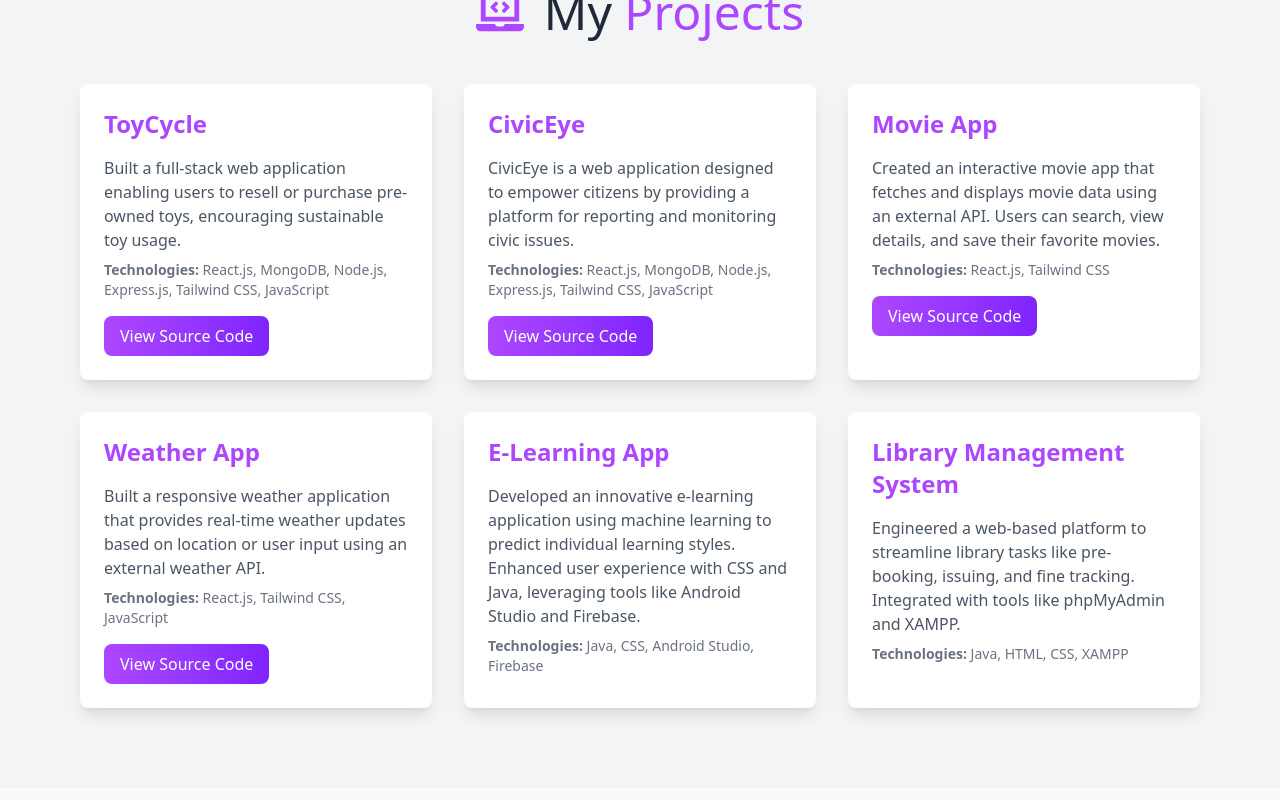
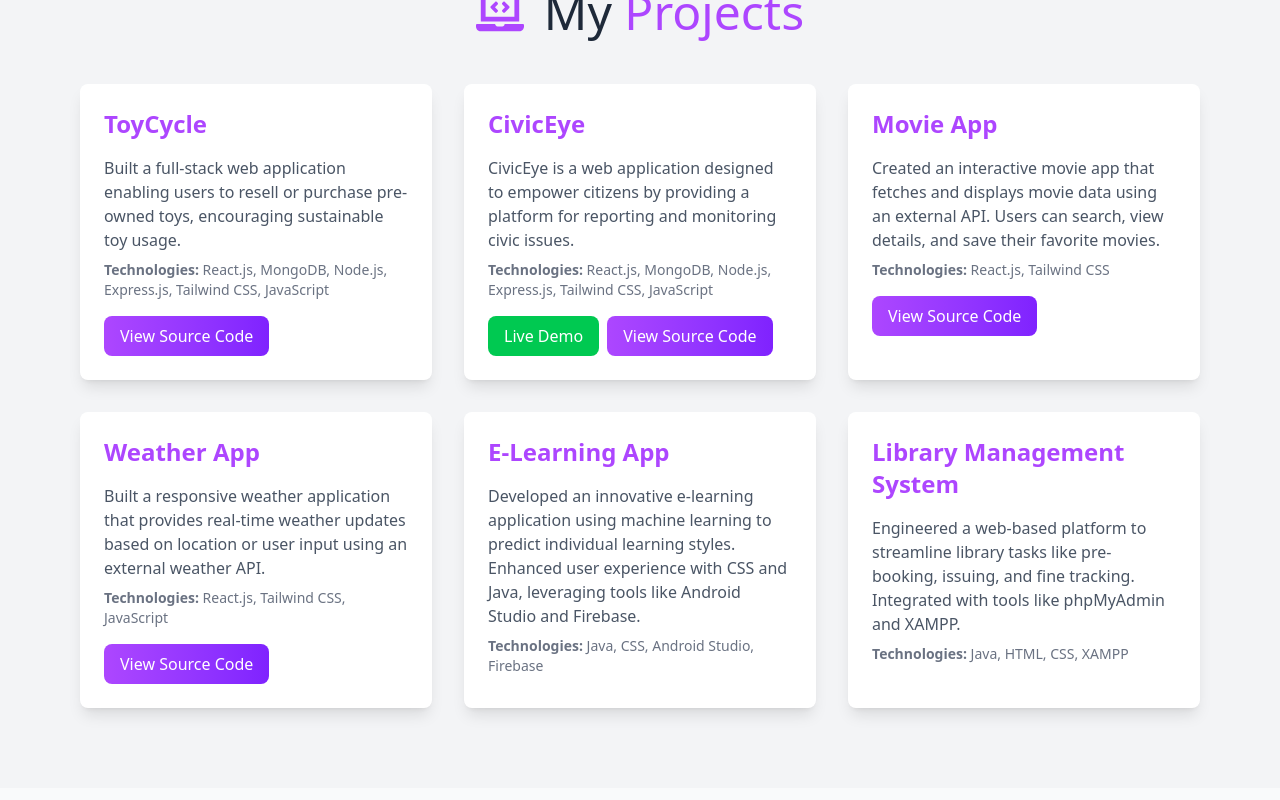
Before and after one commit to HridyaDEV/PortfolioUpdated, a React (Vite) app: page / in a window 1280 px wide. Shown: the part 3410-4210 px from the top of the page. Built offline with nearby package versions, Linux system fonts and the light colour scheme.

Commit message:
Added CivicEye including demo

```diff
--- a/src/components/Projects.jsx
+++ b/src/components/Projects.jsx
@@ -19,6 +19,7 @@ const projects = [
       "CivicEye is a web application designed to empower citizens by providing a platform for reporting and monitoring civic issues.",
     technologies: "React.js, MongoDB, Node.js, Express.js, Tailwind CSS, JavaScript",
     delay: 400,
+      liveLink: "https://civic-eye-lemon.vercel.app/", // Add deployed link here
     sourceCode: 'https://github.com/HridyaDEV/civic-eye',
   },
   {
@@ -90,6 +91,16 @@ function Projects() {
               <p className="text-sm text-gray-500 mt-2">
                 <span className="font-semibold">Technologies:</span> {project.technologies}
               </p>
+              {project.liveLink && (
+  <a
+    href={project.liveLink}
+    target="_blank"
+    rel="noopener noreferrer"
+    className="mt-2 inline-block bg-green-500 text-white px-4 py-2 rounded-lg hover:bg-green-600 transition-colors mr-2"
+  >
+    Live Demo
+  </a>
+)}
               {project.sourceCode && (
                 <a
                   href={project.sourceCode}
```
